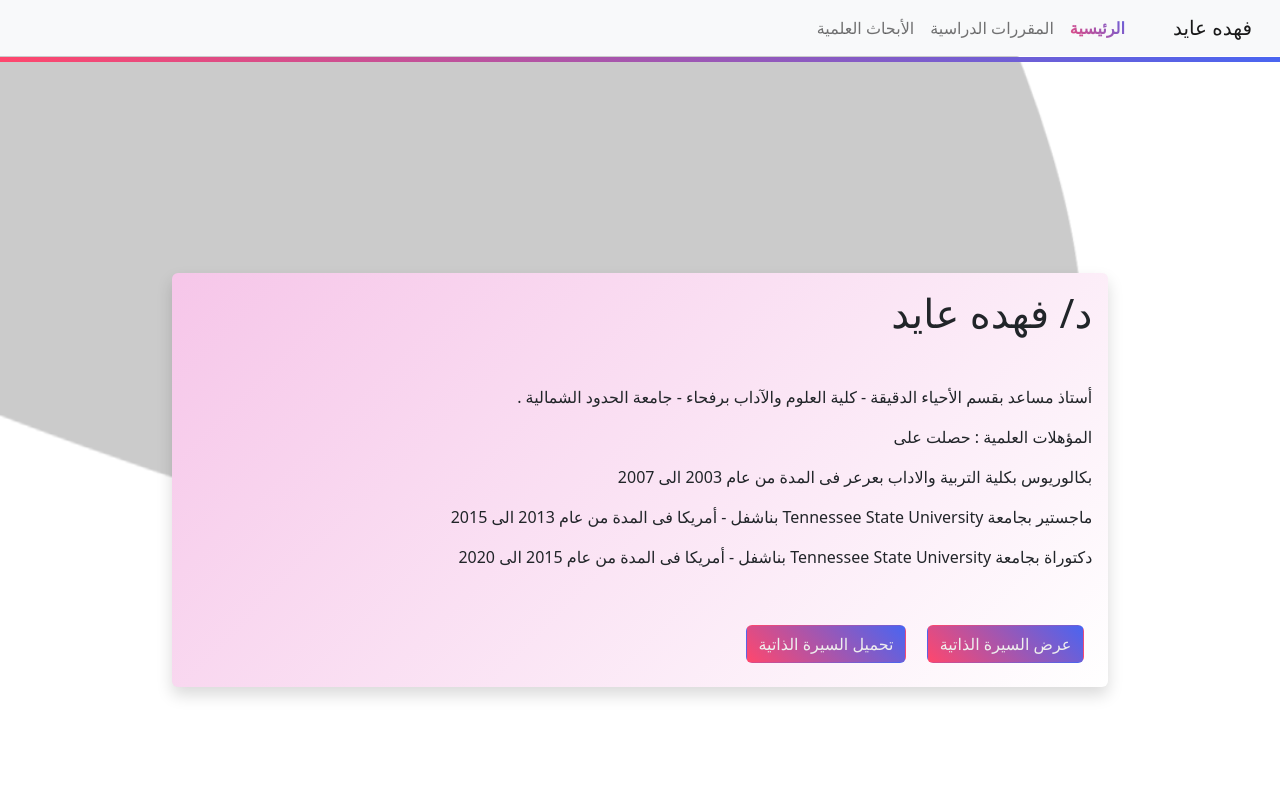
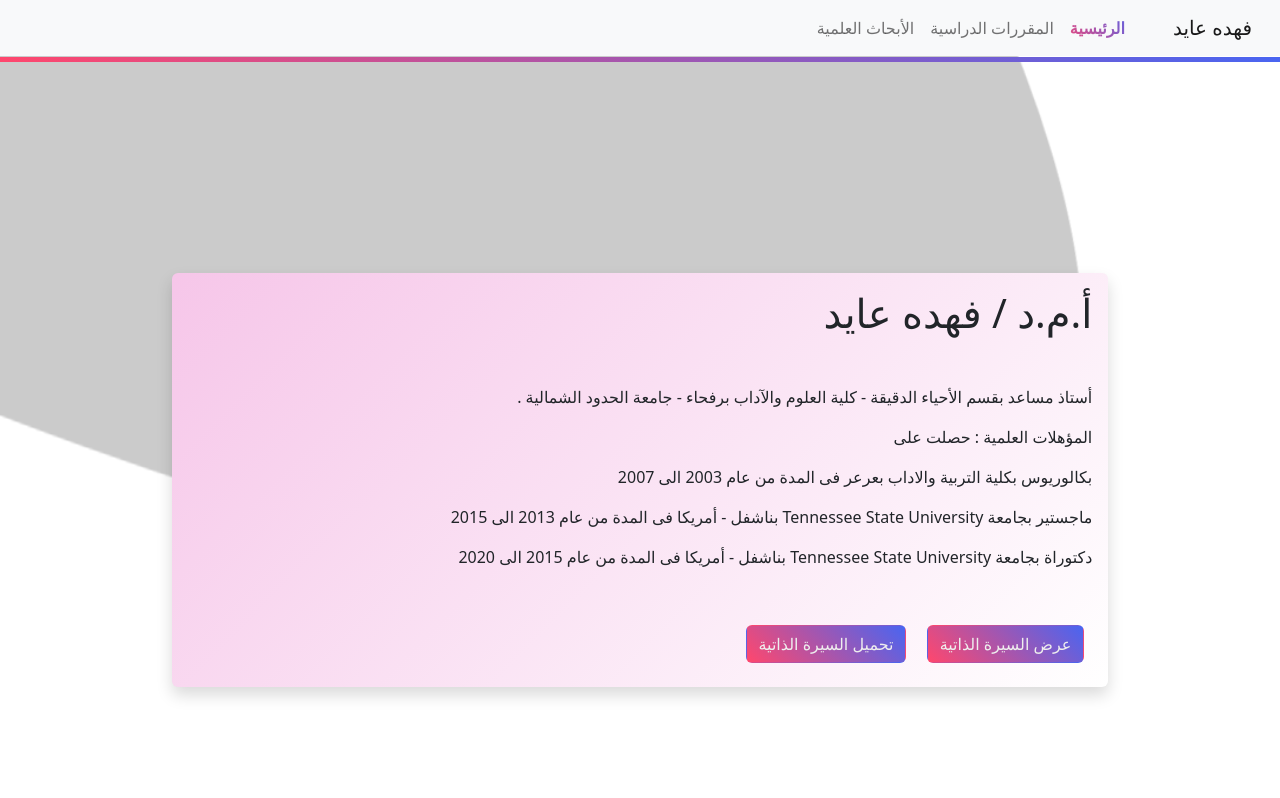
Before and after one commit to fahda-ayed/fahda-ayed.github.io, a plain HTML site: page index.html in a window 1280 px wide. Shown: the top 798 px of the page. Drawn offline with nearby package versions, Linux system fonts and the light colour scheme.

Commit message:
Update index.html

```diff
--- a/index.html
+++ b/index.html
@@ -44,7 +44,7 @@
   <div class="container d-flex flex-column justify-content-center">
     <div class="row p-2">
       <div class="m-auto col-md-10 shadow rounded p-3 m-1 bg-light" style="background: linear-gradient(135deg, #f6c6e9, #fff)">
-        <h1 class="mb-5">د/  فهده عايد</h1>
+        <h1 class="mb-5">أ.م.د /  فهده عايد</h1>
         <p> أستاذ مساعد بقسم الأحياء الدقيقة  -
 
 
```
